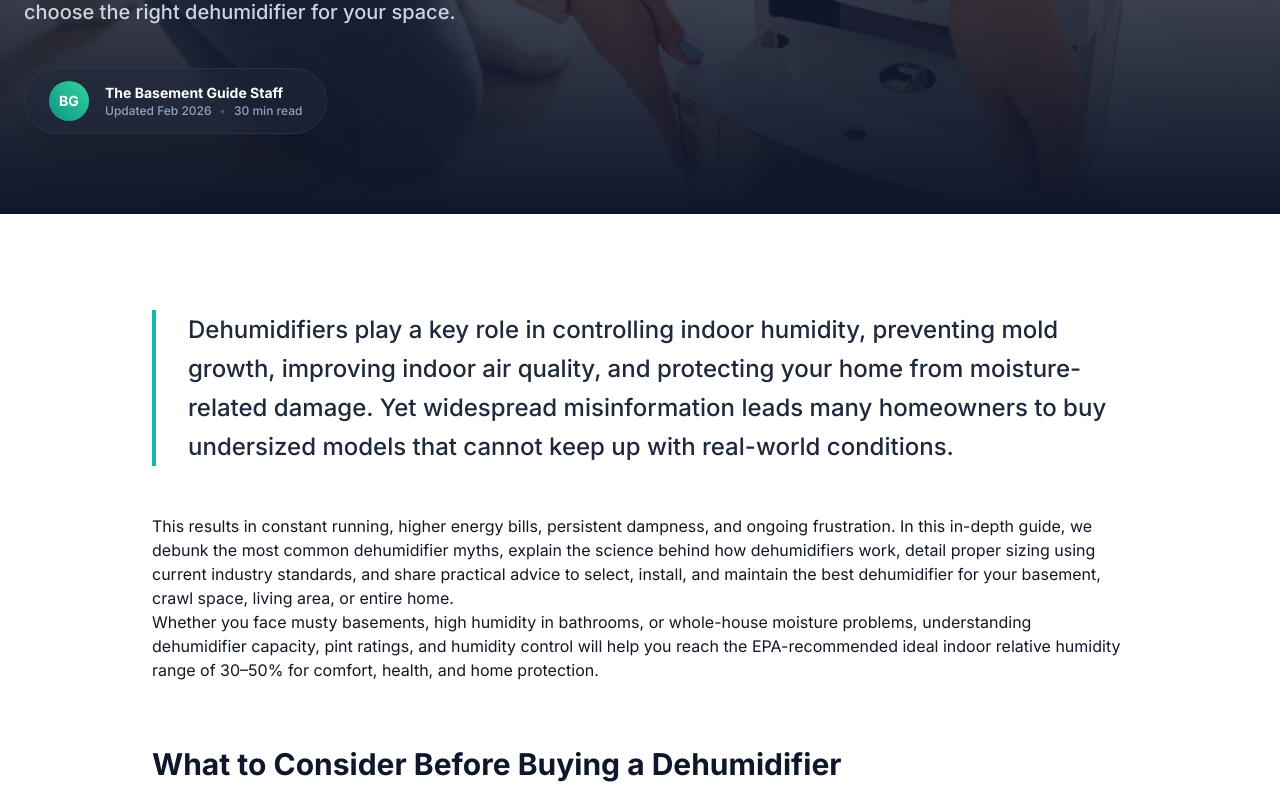
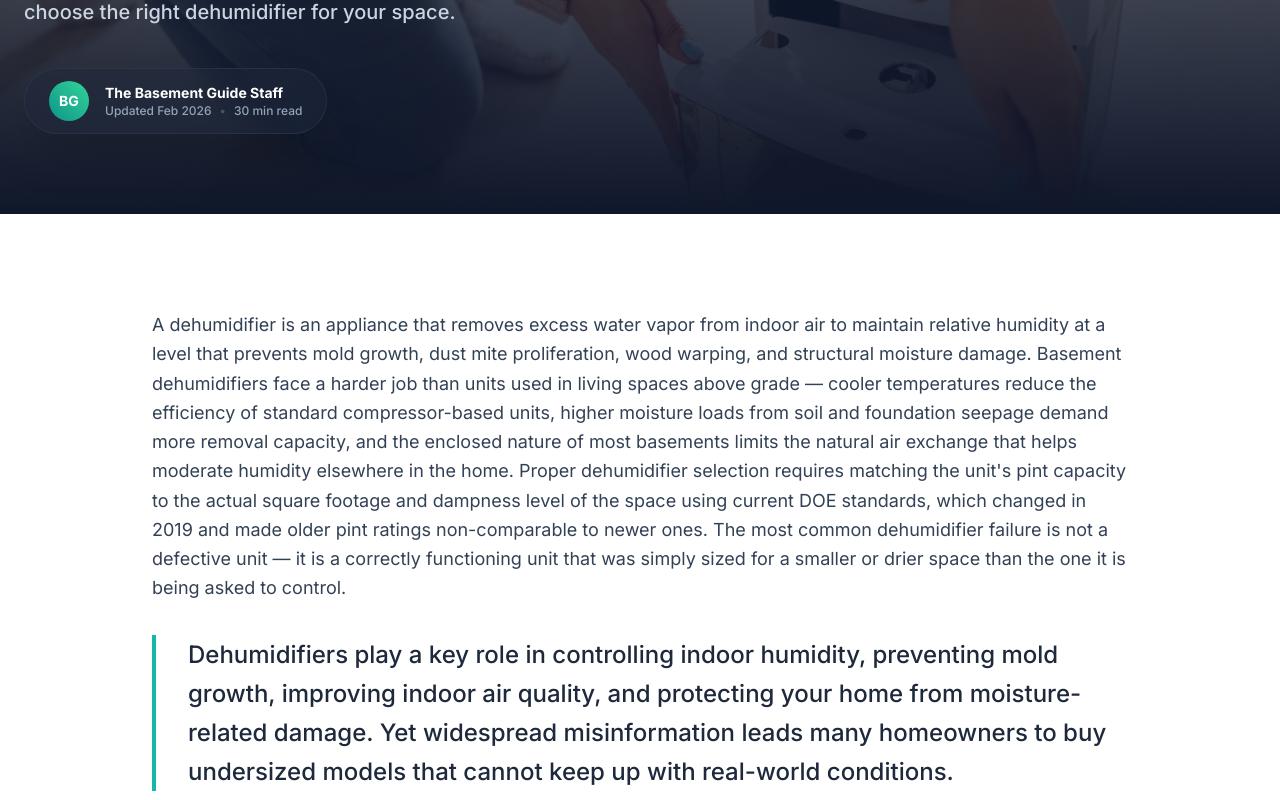
Before and after one commit to thebasementguide2026/basement-guide, a Next.js app: page /articles/dehumidifier-myths in a window 1280 px wide. Shown: the part 411-1211 px from the top of the page. Built offline with nearby package versions, Linux system fonts and the light colour scheme.

Commit message:
content: add entity definition for dehumidifier-myths

```diff
--- a/app/articles/dehumidifier-myths/page.tsx
+++ b/app/articles/dehumidifier-myths/page.tsx
@@ -54,6 +54,10 @@ export default function DehumidifierMythsArticle() {
       {/* Main Content */}
       <main className='max-w-5xl mx-auto px-6 py-24'>
         <div className='prose prose-lg prose-slate max-w-none prose-headings:text-slate-900 prose-headings:font-black prose-headings:tracking-tight prose-p:text-slate-600 prose-p:leading-relaxed prose-a:text-teal-600 prose-a:no-underline hover:prose-a:underline'>
+
+          <p className='text-lg text-slate-700 leading-relaxed mb-8'>
+            A dehumidifier is an appliance that removes excess water vapor from indoor air to maintain relative humidity at a level that prevents mold growth, dust mite proliferation, wood warping, and structural moisture damage. Basement dehumidifiers face a harder job than units used in living spaces above grade — cooler temperatures reduce the efficiency of standard compressor-based units, higher moisture loads from soil and foundation seepage demand more removal capacity, and the enclosed nature of most basements limits the natural air exchange that helps moderate humidity elsewhere in the home. Proper dehumidifier selection requires matching the unit's pint capacity to the actual square footage and dampness level of the space using current DOE standards, which changed in 2019 and made older pint ratings non-comparable to newer ones. The most common dehumidifier failure is not a defective unit — it is a correctly functioning unit that was simply sized for a smaller or drier space than the one it is being asked to control.
+          </p>
 
           <p className='text-2xl font-medium text-slate-800 leading-relaxed mb-12 border-l-4 border-teal-500 pl-8'>
             Dehumidifiers play a key role in controlling indoor humidity, preventing mold growth, improving indoor air quality, and protecting your home from moisture-related damage. Yet widespread misinformation leads many homeowners to buy undersized models that cannot keep up with real-world conditions.
```
